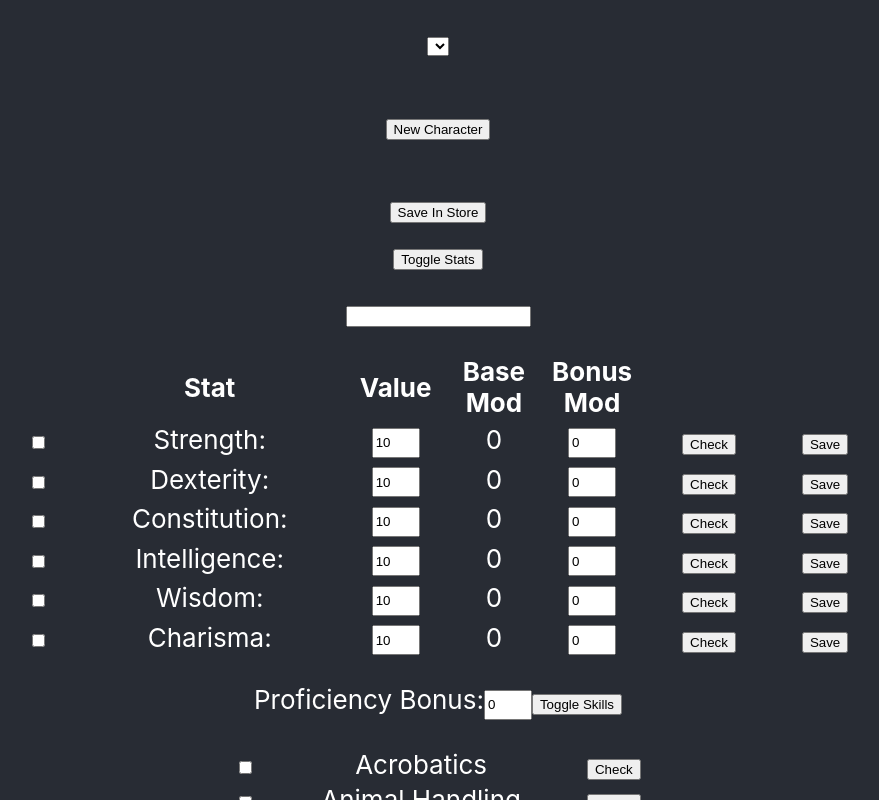
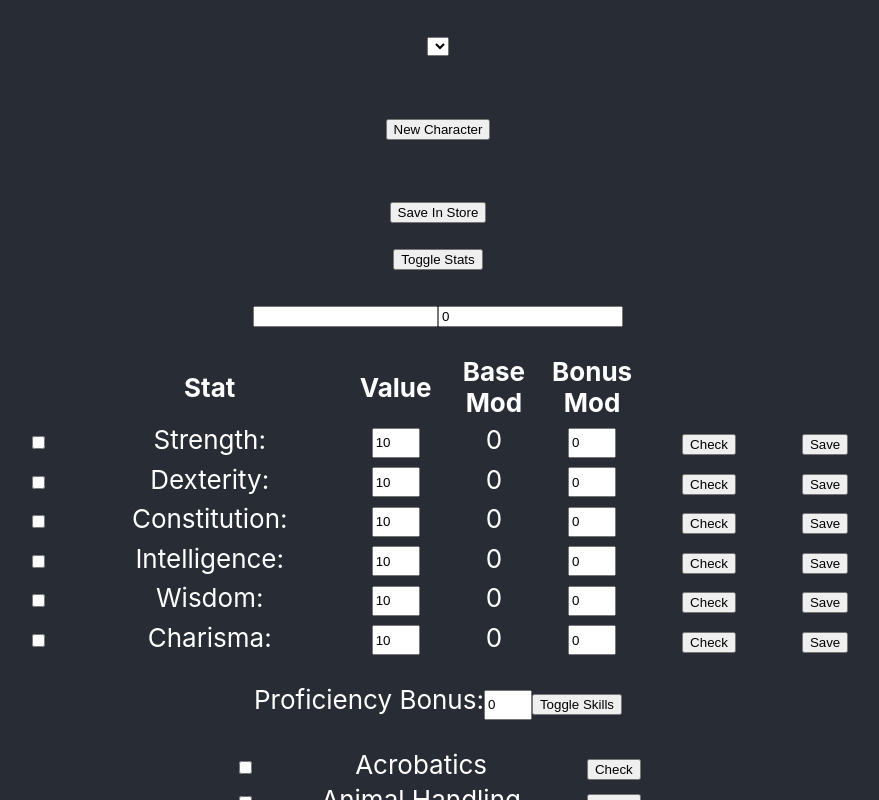
Before and after one commit to TheVynzler121/React-katas, a React (Create React App) app: page / in a window 1280 px wide. Both pictures are taken after a click on the button "New Character". Shown: the top 800 px of the page, without its empty margins (202-1081 px from the left). Built offline with nearby package versions, Linux system fonts and the light colour scheme.

Commit message:
Added Character Level

```diff
--- a/src/CharacterSheet.tsx
+++ b/src/CharacterSheet.tsx
@@ -40,6 +40,7 @@ function CharacterSheet(props: {
   const [showStats, setShowStats] = useState<boolean>(true);
   const [showSkills, setShowSkills] = useState<boolean>(true);
   const [characterName, setCharacterName] = useState<string>("");
+  const [characterLevel, setCharacterLevel] = useState<number>(0);
 
   useEffect(() => {
     setRollResults(props.characterSheet.rollResults);
@@ -69,6 +70,7 @@ function CharacterSheet(props: {
     setStealthProf(props.characterSheet.stealthProf);
     setSurvivalProf(props.characterSheet.survivalProf);
     setCharacterName(props.characterSheet.characterName);
+    setCharacterLevel(props.characterSheet.characterLevel)
   }, [props.characterSheet]);
 
   const pushToHistory = (r: RollResult) => {
@@ -79,6 +81,7 @@ function CharacterSheet(props: {
   const saveToStoreHandler = () => {
     const characterSheetState: CharacterSheetState = {
       characterName: characterName,
+      characterLevel: characterLevel,
       rollResults: rollResults,
       profBonus: profBonus,
       strengthStat: strengthStat,
@@ -128,6 +131,12 @@ function CharacterSheet(props: {
         type="string"
         onChange={(e) => setCharacterName(e.target.value)}
         value={characterName}
+        />
+        <input
+        className="statName"
+        type="number"
+        onChange={(e) => setCharacterLevel(parseInt(e.target.value))}
+        value={characterLevel}
         />
       </p>
       {showStats && (
--- a/src/DndAdminPanel.tsx
+++ b/src/DndAdminPanel.tsx
@@ -17,6 +17,7 @@ const defaultStat = {
 
 const defaultSheet = {
   characterName: "",
+  characterLevel: 0,
   rollResults: [],
   profBonus: 0,
   strengthStat: { ...defaultStat, statName: "Strength" },
--- a/src/DndTypes.ts
+++ b/src/DndTypes.ts
@@ -17,6 +17,7 @@ export interface CharacterStat {
 
 export interface CharacterSheetState {
   characterName: string;
+  characterLevel: number;
   rollResults: RollResult[]; // List<RollResult>  // IEnumerable<RollResult>
   profBonus: number;
   strengthStat: CharacterStat;
```
